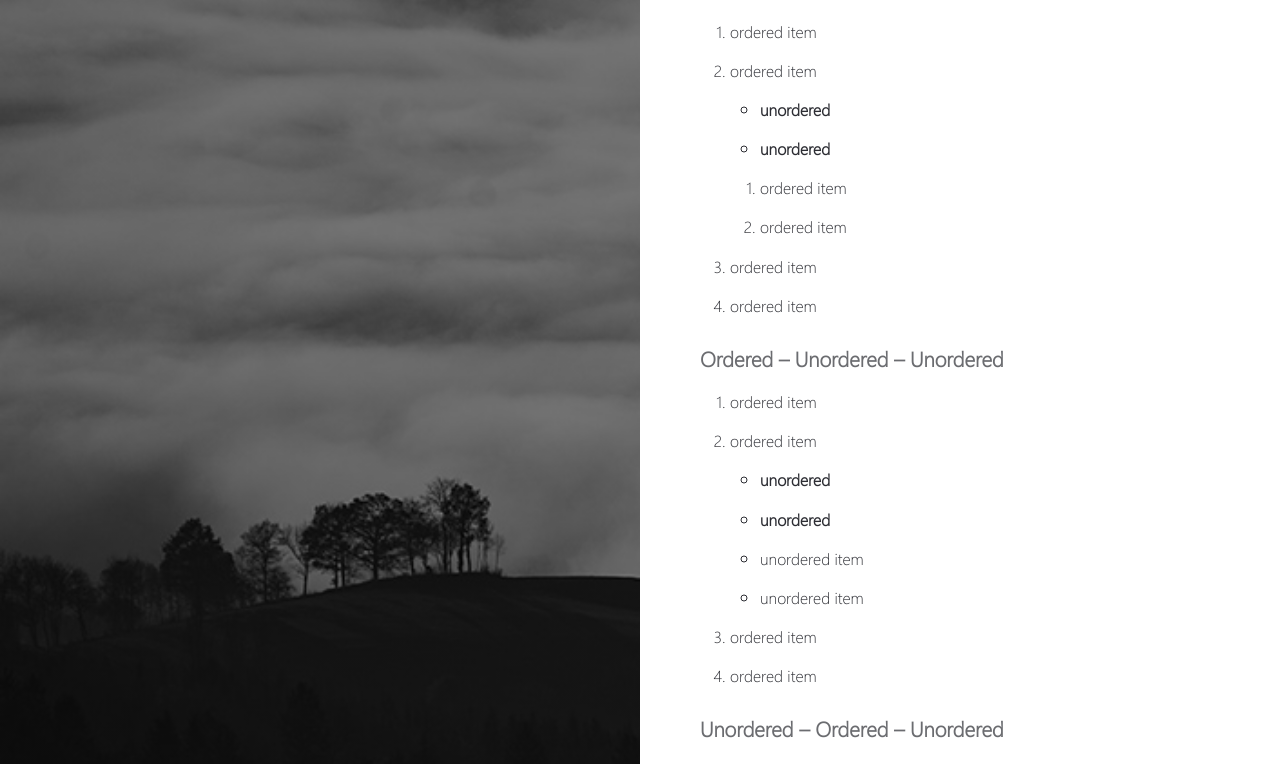
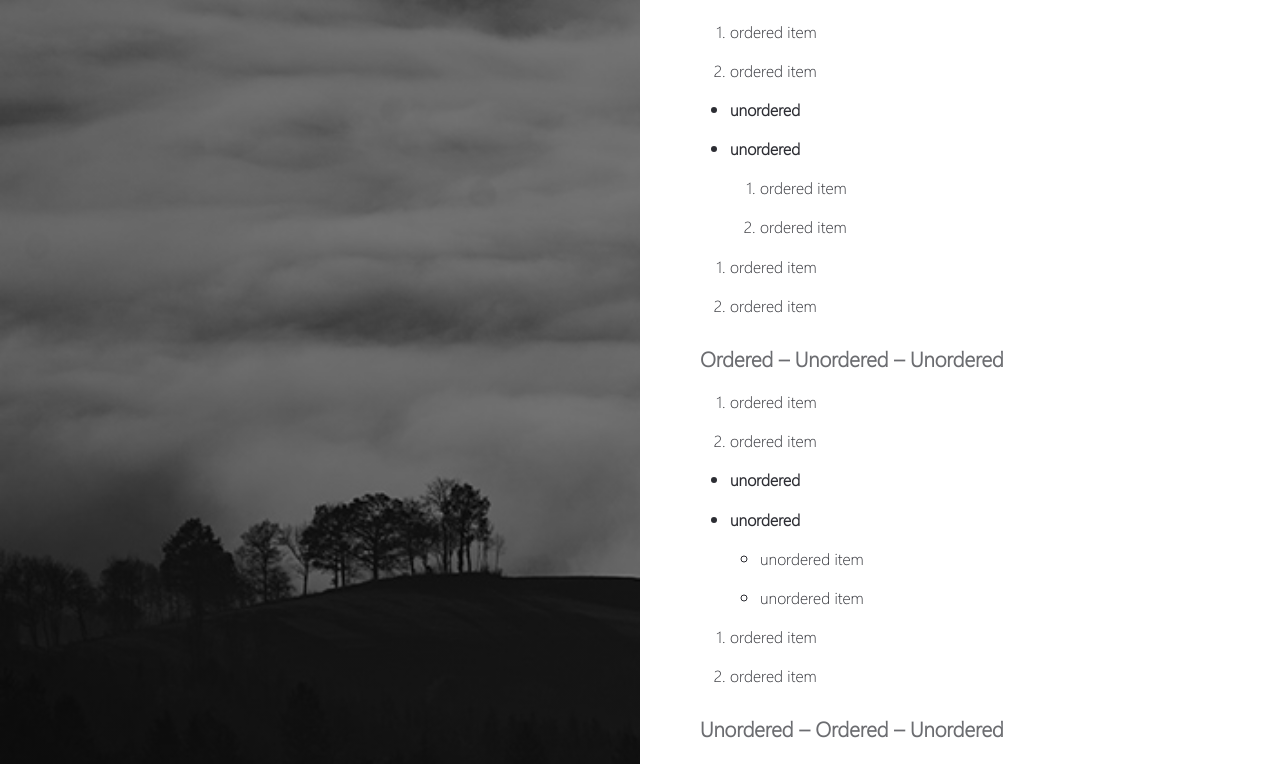
Before and after one commit to rossmuego/rossmuego.com, a Jekyll site: the page built from _posts/2009-05-15-edge-case-nested-and-mixed-lists.md, in a window 1280 px wide. Shown: the part 374-1138 px from the top of the page. Built offline with Jekyll 4.4.1, drawn with Linux system fonts in a browser that asks for light colours.

```diff
--- a/_posts/2009-05-15-edge-case-nested-and-mixed-lists.md
+++ b/_posts/2009-05-15-edge-case-nested-and-mixed-lists.md
@@ -13,17 +13,19 @@ tags:
 
 Nested and mixed lists are an interesting beast. It's a corner case to make sure that
 
-* Lists within lists do not break the ordered list numbering order
-* Your list styles go deep enough.
+- Lists within lists do not break the ordered list numbering order
+- Your list styles go deep enough.
 
 ### Ordered -- Unordered -- Ordered
 
 1. ordered item
 2. ordered item
-  * **unordered**
-  * **unordered**
-    1. ordered item
-    2. ordered item
+
+- **unordered**
+- **unordered**
+  1. ordered item
+  2. ordered item
+
 3. ordered item
 4. ordered item
 
@@ -31,31 +33,33 @@ Nested and mixed lists are an interesting beast. It's a corner case to make sure
 
 1. ordered item
 2. ordered item
-  * **unordered**
-  * **unordered**
-    * unordered item
-    * unordered item
+
+- **unordered**
+- **unordered**
+  - unordered item
+  - unordered item
+
 3. ordered item
 4. ordered item
 
 ### Unordered -- Ordered -- Unordered
 
-* unordered item
-* unordered item
+- unordered item
+- unordered item
   1. ordered
   2. ordered
-    * unordered item
-    * unordered item
-* unordered item
-* unordered item
+  - unordered item
+  - unordered item
+- unordered item
+- unordered item
 
 ### Unordered -- Unordered -- Ordered
 
-* unordered item
-* unordered item
-  * unordered
-  * unordered
+- unordered item
+- unordered item
+  - unordered
+  - unordered
     1. **ordered item**
     2. **ordered item**
-* unordered item
-* unordered item
+- unordered item
+- unordered item
```
Also changed, not shown: _layouts/compress.html (+44 -1 lines), index.md (+5 -4 lines).
